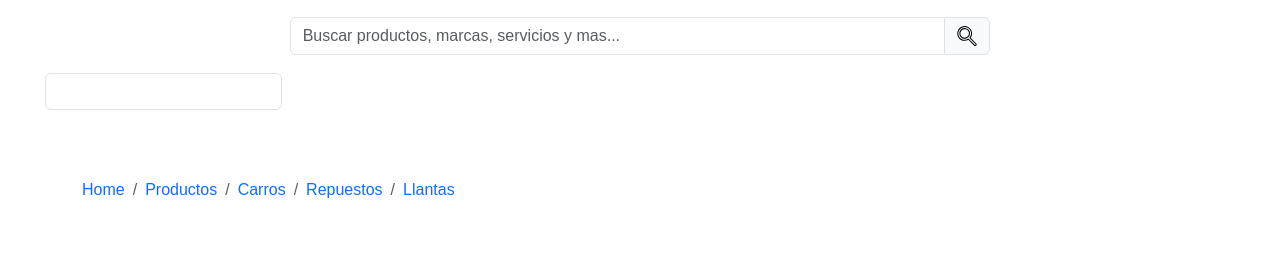
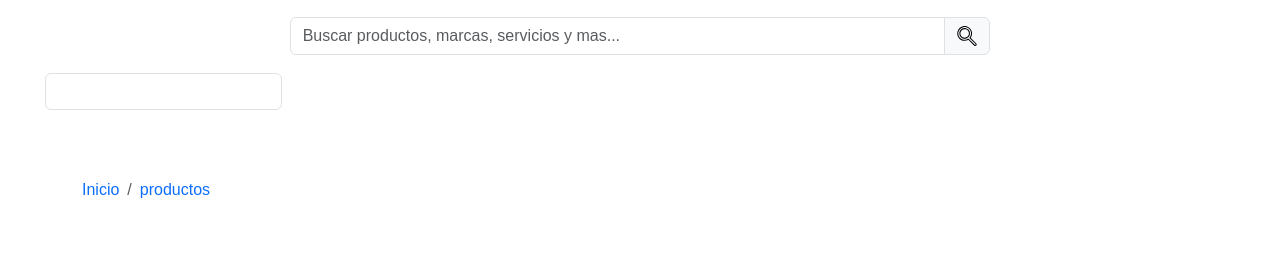
Before and after one commit to ManuelOrtegaR/the-garage, a React (Vite) app in the folder the-garage/: page /productos in a window 1280 px wide. Shown: the top 268 px of the page. Built offline with nearby package versions, Linux system fonts and the light colour scheme.

Commit message:
feat: Se agrega logica a componente Breadcumb y se sube template para PR

```diff
--- a/the-garage/src/thegarage/components/products/BreadCrumbRoute.jsx
+++ b/the-garage/src/thegarage/components/products/BreadCrumbRoute.jsx
@@ -1,24 +1,43 @@
+import { useReducer, useEffect } from "react";
 import { Breadcrumb } from "react-bootstrap";
 import { ContainerBreadcumStyled } from "./StyledsComponentsProducts";
-
-// import { useHistory } from "react-router-dom";
+import { useLocation, useNavigate } from "react-router-dom";
+import { historyReducer } from "./reducers/BreadCrumbReducer";
+import { types } from "./reducers/types";
 
 export const BreadCrumbRoute = () => {
-  // const location = useLocation();
-  // const navigate = useNavigate();
+  const location = useLocation();
+  const navigate = useNavigate();
+  const [history, dispatch] = useReducer(historyReducer, [
+    { routeName: "Inicio", path: "/" },
+  ]);
 
-  // // const currentPath = history.location.pathname;
-  // console.log(location);
+  useEffect(() => {
+    dispatch({
+      type: types.add,
+      payload: {
+        routeName: location.pathname.substring(1).replace(/\//g, "-"),
+        path: location.pathname,
+      },
+    });
+  }, [location.pathname]);
+
+  const handleClickBradcrumb = (path) => {
+    navigate(path);
+  };
+
   return (
     <div>
       <ContainerBreadcumStyled>
         <Breadcrumb>
-          <Breadcrumb.Item href="#">Home</Breadcrumb.Item>
-          <Breadcrumb.Item href="#">Productos</Breadcrumb.Item>
-          <Breadcrumb.Item href="#">Carros</Breadcrumb.Item>
-          <Breadcrumb.Item href="#">Repuestos</Breadcrumb.Item>
-          <Breadcrumb.Item href="#">Llantas</Breadcrumb.Item>
-          {/* <Breadcrumb.Item active>Data</Breadcrumb.Item> */}
+          {history.map((item, index) => (
+            <Breadcrumb.Item
+              key={index}
+              onClick={() => handleClickBradcrumb(item.path)}
+            >
+              {item.routeName}
+            </Breadcrumb.Item>
+          ))}
         </Breadcrumb>
       </ContainerBreadcumStyled>
     </div>
--- /dev/null
+++ b/the-garage/src/thegarage/components/products/reducers/BreadCrumbReducer.js
@@ -0,0 +1,13 @@
+import { types } from "./types";
+
+export const historyReducer = (state, action) => {
+  switch (action.type) {
+    case types.add:
+      if (!state.some((item) => item.path === action.payload.path)) {
+        return [...state, action.payload];
+      }
+      return state;
+    default:
+      return state;
+  }
+};
--- /dev/null
+++ b/the-garage/src/thegarage/components/products/reducers/types.js
@@ -0,0 +1,3 @@
+export const types = {
+  add: "[BreadRoute] ADD_ROUTE",
+};
```
